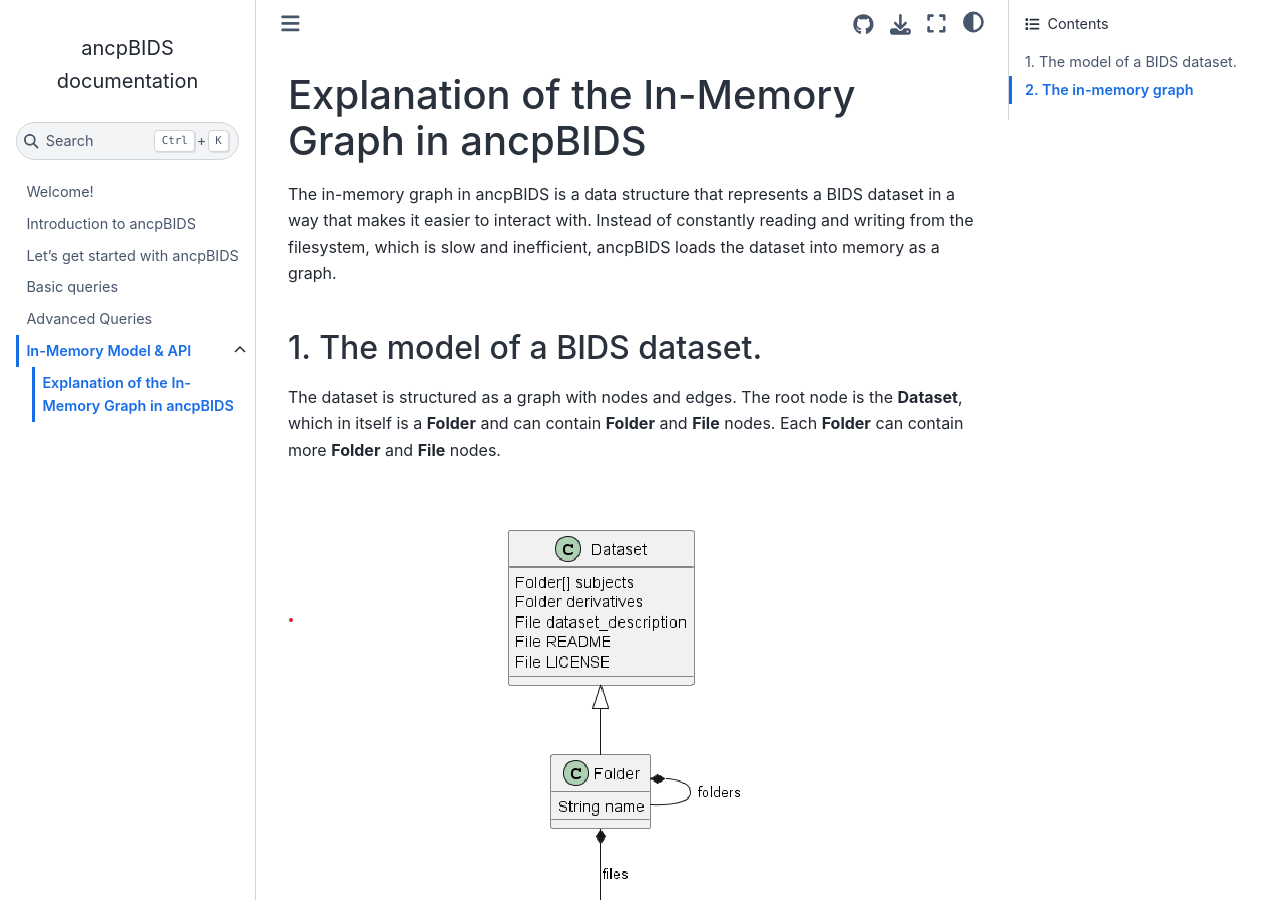
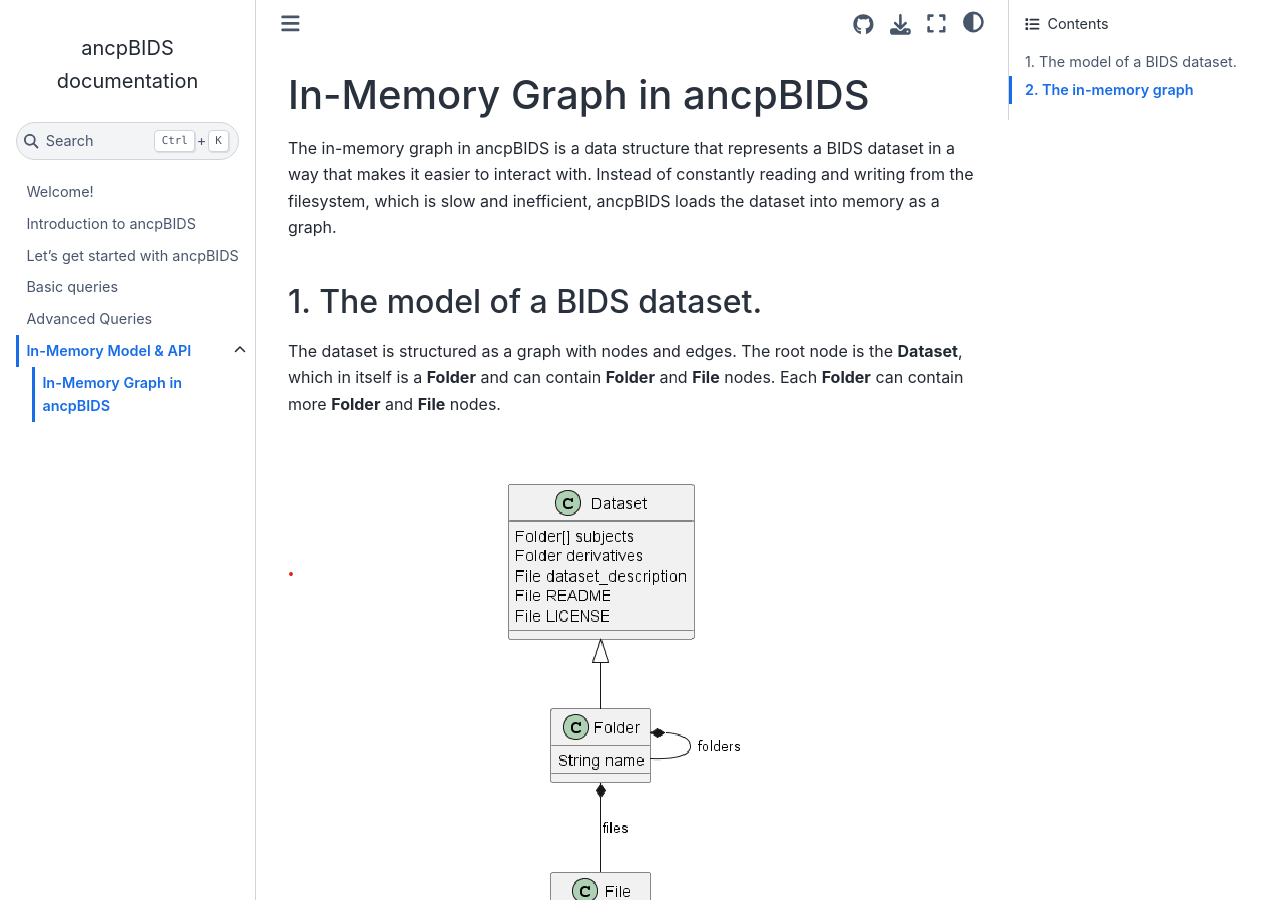
Before and after one commit to alexisbaxman/ancpbids_documentation, a Jupyter Book: the page built from extra/inmemory.md, in a window 1280 px wide and 900 px high. Built offline with Jupyter Book 1.0.4 settings and Sphinx 7.4.7 and the Sphinx Book theme 1.1.4, drawn with Linux system fonts in a browser that asks for light colours.

Commit message:
Update inmemory.md

```diff
--- a/extra/inmemory.md
+++ b/extra/inmemory.md
@@ -1,4 +1,4 @@
-# Explanation of the In-Memory Graph in ancpBIDS
+# In-Memory Graph in ancpBIDS
 
 The in-memory graph in ancpBIDS is a data structure that represents a BIDS dataset in a way that makes it easier to interact with. Instead of constantly reading and writing from the filesystem, which is slow and inefficient, ancpBIDS loads the dataset into memory as a graph.
 
```
